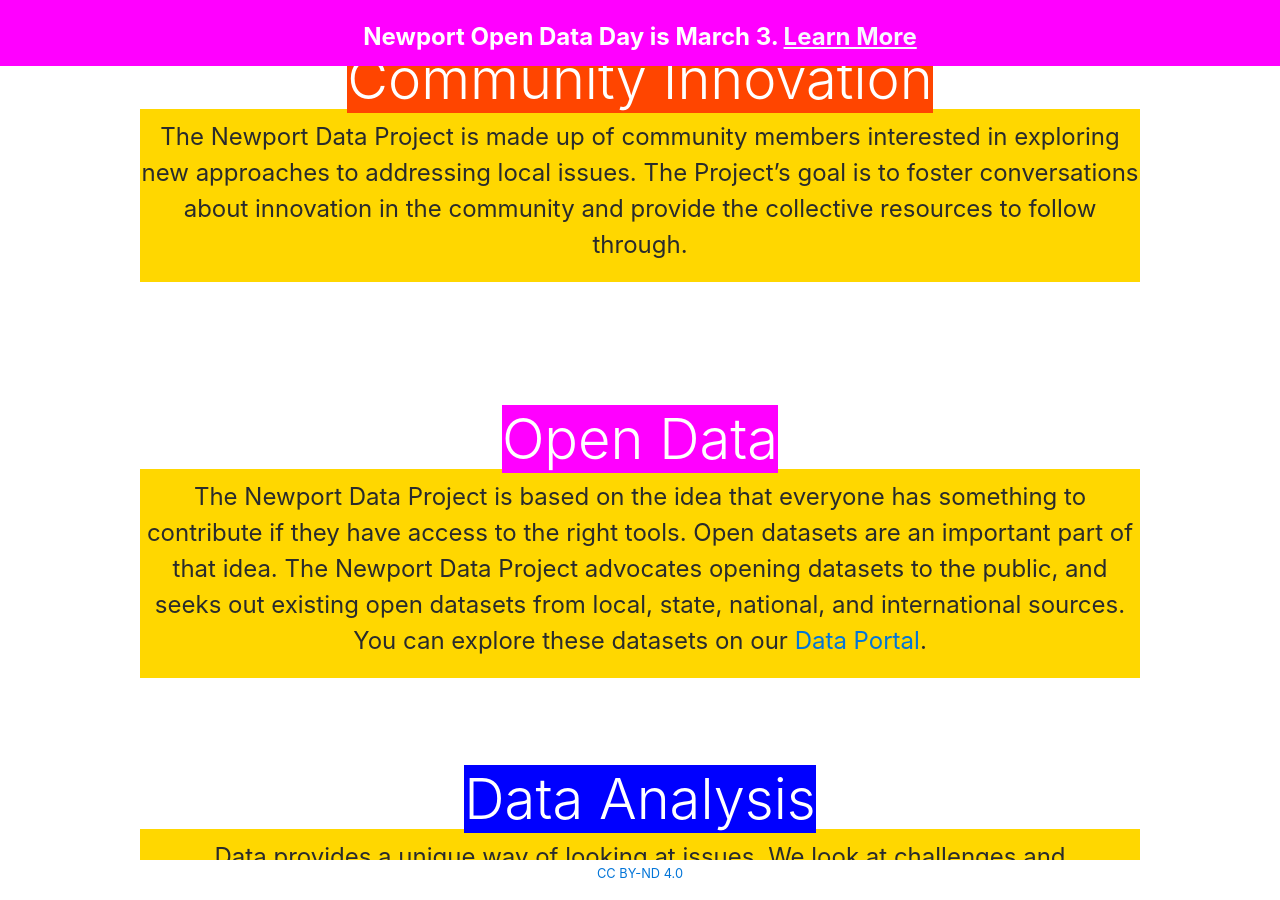
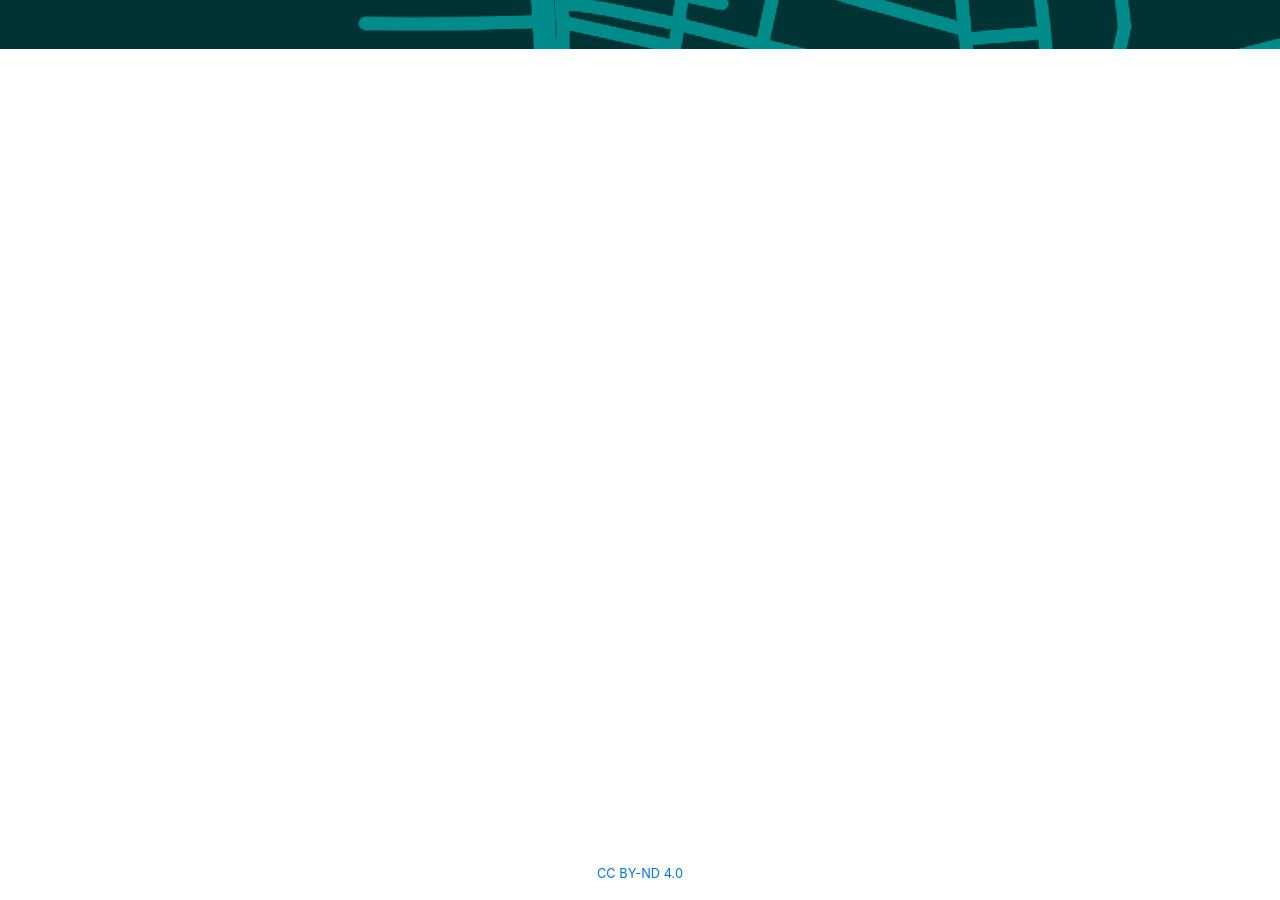
Before and after one commit to NewportDataProject/NewportDataProject.github.io, a Jekyll site: the page index.html, which Jekyll copies as it is, in a window 1280 px wide and 900 px high, scrolled down 851 px. Built offline with Jekyll 4.4.1, drawn with Linux system fonts in a browser that asks for light colours; nearby versions of some CDN libraries; after the commit the page ends 900 px from its top, so only the background shows below that; some of the changed text lies outside the part shown.

Commit message:
simplify main page

```diff
--- a/index.html
+++ b/index.html
@@ -20,12 +20,17 @@
         <div class="inner-cover">
             <h1 class="display-2 font-weight-bold" style="background-color:white; padding: 5px">The Newport Data
                 Project</h1>
+            <!--
             <h3>
-                <span style="background-color:gold; color:black; padding: 8px; margin-top: -10px">[see. think. do.]</span>
+                <span style="background-color:gold; color:black; padding: 8px; margin-top: -10px">[new things are coming soon!]</span>
+            </h3>
+            -->
+            <h3 style="margin-top: 10vh">
+                <span style="background-color:gold; color:black; padding: 8px; margin-top: 20px">updates coming soon</span>
             </h3>
         </div>
     </div>
-
+<!--
     <div class="container-fluid content">
         <div class="fixed-top" style="background-color:magenta; padding:8px; color:white">
             <div class="pt-3 align-items-center text-center">
@@ -81,6 +86,7 @@
             </div>
         </div>
     </div>
+    -->
     <div class="fixed-bottom text-center" style="background-color:white">
             <p><a href="https://creativecommons.org/licenses/by-nd/4.0/"><small>CC BY-ND 4.0</small></a></p>
     </div>
```
